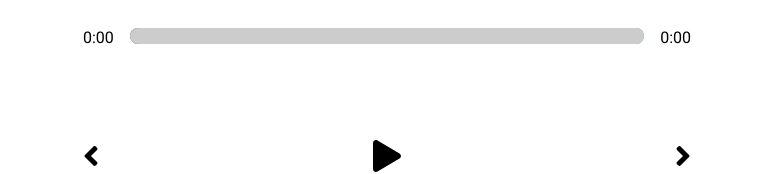
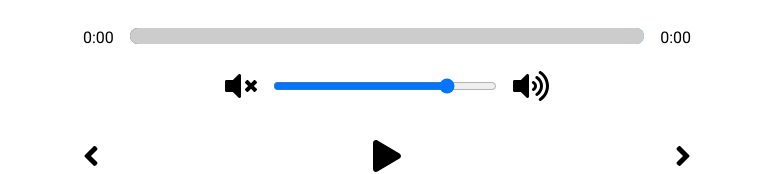
Before and after one commit to Mridul2820/music-player, a React (Create React App) app: page / in a window 1280 px wide. Shown: the part 532-706 px from the top of the page, without its empty margins (253-1027 px from the left). Built offline with nearby package versions, Linux system fonts and the light colour scheme.

Commit message:
volume change function added

```diff
--- a/src/App.js
+++ b/src/App.js
@@ -21,6 +21,7 @@ const App = () => {
     const [currentSong, setCurrentSong] = useState(songs[0])
     const [isPlaying, setIsPlaying] = useState(false)
     const [libraryStatus, setLibraryStatus] = useState(false)
+    const [songvolume, setSongVolume] = useState(.8)
 
     const timeUpdateHandler = (e) => {
         const current = e.target.currentTime;
@@ -31,13 +32,13 @@ const App = () => {
         setSongInfo({...songInfo, currentTime: current, duration, animationPercentage: animation})
     }
 
-     const songEndHandler = async() => {
+    const songEndHandler = async() => {
         let currentIndex = songs.findIndex(song => song.id === currentSong.id)
         await setCurrentSong(songs[(currentIndex + 1) % songs.length])
         if(isPlaying) {
             audioRef.current.play()
         }
-     }
+    }
 
     return (
         <div className={`App ${libraryStatus ? 'library-active' : ''}`}>
@@ -56,6 +57,8 @@ const App = () => {
                 setIsPlaying={setIsPlaying}
                 songInfo={songInfo}
                 setSongInfo={setSongInfo}
+                songvolume={songvolume}
+                setSongVolume={setSongVolume}
             />
             <Library
                 songs={songs}
@@ -66,6 +69,7 @@ const App = () => {
                 libraryStatus={libraryStatus}
             />
             <audio
+                className="audio"
                 onTimeUpdate={timeUpdateHandler}
                 onLoadedMetadata={timeUpdateHandler}
                 ref={audioRef}
--- a/src/components/Player.js
+++ b/src/components/Player.js
@@ -1,8 +1,8 @@
 
 import { FontAwesomeIcon } from "@fortawesome/react-fontawesome";
-import { faPlay, faAngleLeft, faAngleRight, faPause } from "@fortawesome/free-solid-svg-icons";
+import { faPlay, faAngleLeft, faAngleRight, faPause, faVolumeMute, faVolumeUp } from "@fortawesome/free-solid-svg-icons";
 
-const Player = ({ songs, setSongs, currentSong, setCurrentSong, isPlaying, setIsPlaying, audioRef, songInfo, setSongInfo }) => {
+const Player = ({ songs, setSongs, currentSong, setCurrentSong, isPlaying, setIsPlaying, audioRef, songInfo, setSongInfo, songvolume, setSongVolume }) => {
 
     const activeLibraryHandler = (nextPrev) => {
         const newSongs = songs.map(song => {
@@ -37,6 +37,22 @@ const Player = ({ songs, setSongs, currentSong, setCurrentSong, isPlaying, setIs
     const dragHandler = (e) => {
         audioRef.current.currentTime = e.target.value
         setSongInfo({...songInfo, currentTime: e.target.value })
+    }
+
+    const volumeHandler = (e) => {
+        setSongVolume(e)
+        audioRef.current.volume = e;
+    }
+
+    const volumeMinMaxHandler = (vol) => {
+        if(vol === "mute") {
+            setSongVolume(0)
+            audioRef.current.volume = 0;
+        }
+        if(vol === "full") {
+            setSongVolume(1)
+            audioRef.current.volume = 1;
+        }
     }
 
     const getTime = (time) => {
@@ -80,6 +96,7 @@ const Player = ({ songs, setSongs, currentSong, setCurrentSong, isPlaying, setIs
                     style={{background: `linear-gradient(to right, ${currentSong.color[0]}, ${currentSong.color[1]})`}}
                     className="track">
                     <input
+                        className="song-range"
                         min={0}
                         max={songInfo.duration || 0}
                         value={songInfo.currentTime}
@@ -89,6 +106,28 @@ const Player = ({ songs, setSongs, currentSong, setCurrentSong, isPlaying, setIs
                     <div style={trackAnim} className="animate-track"></div>
                 </div>
                 <p>{songInfo.duration ? getTime(songInfo.duration) : '0:00'}</p>
+            </div>
+            <div className="volume-control">
+                <FontAwesomeIcon
+                    icon={faVolumeMute}
+                    size="2x"
+                    className="volume volume-up"
+                    onClick={() => volumeMinMaxHandler("mute")}
+                />
+                <input
+                    value={Math.round(songvolume * 100)}
+                    min={0}
+                    max={100}
+                    type="range"
+                    className="volume-range"
+                    onChange={(e) => volumeHandler(e.target.value / 100)}
+                />
+                <FontAwesomeIcon
+                    icon={faVolumeUp}
+                    size="2x"
+                    className="volume volume-up"
+                    onClick={() => volumeMinMaxHandler("full")}
+                />
             </div>
             <div className="play-control">
                 <FontAwesomeIcon
--- a/src/styles/_player.scss
+++ b/src/styles/_player.scss
@@ -14,7 +14,7 @@
         width: 90%;
     }
 
-    input {
+    input.song-range {
         width: 100%;
         -webkit-appearance: none;
         background: transparent;
@@ -23,6 +23,23 @@
 
     p {
         padding: 0 1rem;
+    }
+}
+
+.volume-control {
+    display: flex;
+    align-items: center;
+    width: 50%;
+    justify-content: center;
+
+    .volume {
+        margin: 0 1rem;
+        cursor: pointer;
+    }
+
+    input.volume-range {
+        width: 35%;
+        cursor: pointer;
     }
 }
 
@@ -42,7 +59,7 @@
     }
 }
 
-input[type="range"] {
+input.song-range {
     &:focus {
         outline: none;
     }
```
